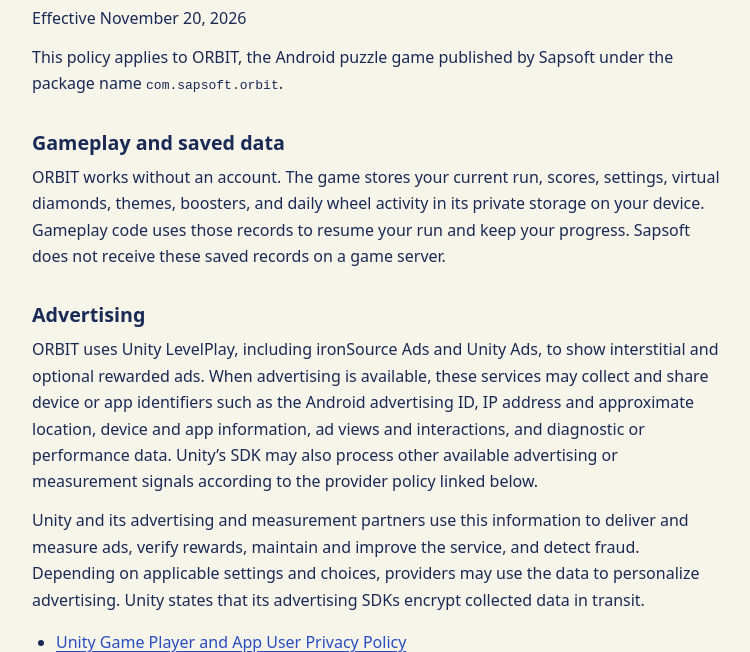
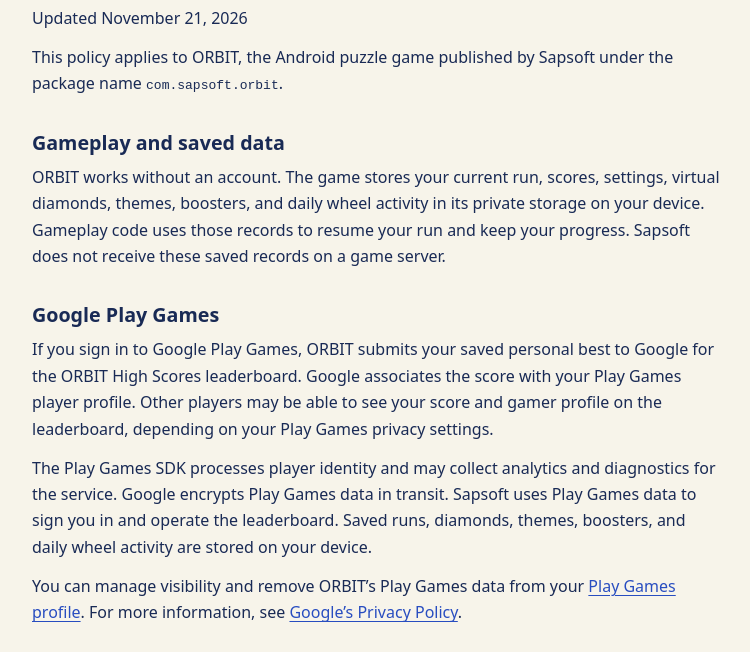
Before and after one commit to ardaS37/ardaS37.github.io, a plain HTML site: page orbit-privacy.html in a window 1280 px wide. Shown: the part 141-793 px from the top of the page, without its empty margins (264-1014 px from the left). Drawn offline with Linux system fonts and the light colour scheme.

Commit message:
Describe ORBIT Google Play Games data use

```diff
--- a/orbit-privacy.html
+++ b/orbit-privacy.html
@@ -3,7 +3,7 @@
 <meta charset="utf-8">
 <meta name="viewport" content="width=device-width, initial-scale=1">
 <title>ORBIT Privacy Policy</title>
-<meta name="description" content="How ORBIT handles saved games, advertising data, and privacy requests.">
+<meta name="description" content="How ORBIT handles saved games, Google Play Games scores, advertising data, and privacy requests.">
 <style>
   :root { color-scheme: light dark; font-family: system-ui, sans-serif; background: #f7f4ea; color: #192a55; }
   body { margin: 0; padding: clamp(24px, 7vw, 80px) 24px; }
@@ -21,11 +21,18 @@
 </style>
 <main>
   <h1>ORBIT Privacy Policy</h1>
-  <p>Effective November 20, 2026</p>
+  <p>Updated November 21, 2026</p>
   <p>This policy applies to ORBIT, the Android puzzle game published by Sapsoft under the package name <code>com.sapsoft.orbit</code>.</p>
+
 
   <h2>Gameplay and saved data</h2>
   <p>ORBIT works without an account. The game stores your current run, scores, settings, virtual diamonds, themes, boosters, and daily wheel activity in its private storage on your device. Gameplay code uses those records to resume your run and keep your progress. Sapsoft does not receive these saved records on a game server.</p>
+
+
+  <h2>Google Play Games</h2>
+  <p>If you sign in to Google Play Games, ORBIT submits your saved personal best to Google for the ORBIT High Scores leaderboard. Google associates the score with your Play Games player profile. Other players may be able to see your score and gamer profile on the leaderboard, depending on your Play Games privacy settings.</p>
+  <p>The Play Games SDK processes player identity and may collect analytics and diagnostics for the service. Google encrypts Play Games data in transit. Sapsoft uses Play Games data to sign you in and operate the leaderboard. Saved runs, diamonds, themes, boosters, and daily wheel activity are stored on your device.</p>
+  <p>You can manage visibility and remove ORBIT’s Play Games data from your <a href="https://play.google.com/games/profile">Play Games profile</a>. For more information, see <a href="https://policies.google.com/privacy">Google’s Privacy Policy</a>.</p>
 
   <h2>Advertising</h2>
   <p>ORBIT uses Unity LevelPlay, including ironSource Ads and Unity Ads, to show interstitial and optional rewarded ads. When advertising is available, these services may collect and share device or app identifiers such as the Android advertising ID, IP address and approximate location, device and app information, ad views and interactions, and diagnostic or performance data. Unity’s SDK may also process other available advertising or measurement signals according to the provider policy linked below.</p>
@@ -36,8 +43,10 @@
     <li><a href="https://docs.unity.com/en-us/grow/ads/privacy/google-data-safety">Unity Ads data disclosures</a></li>
   </ul>
 
+
   <h2>Retention and your choices</h2>
   <p>ORBIT keeps local progress while the game is installed and its storage is retained. You can remove local progress by clearing ORBIT's app storage in Android Settings. Use Android's advertising privacy settings to manage your advertising identifier and available advertising choices. Unity and its providers retain advertising information under their own policies. Unity’s privacy policy explains how to request access to or deletion of data held by Unity.</p>
+
 
   <h2>Contact</h2>
   <p>For questions about ORBIT’s privacy practices or to make a privacy request, email Sapsoft at <a href="mailto:ardasaplioglu37@gmail.com">ardasaplioglu37@gmail.com</a>. If you email us, we use your email address and the information you provide to respond and handle your request.</p>
```
